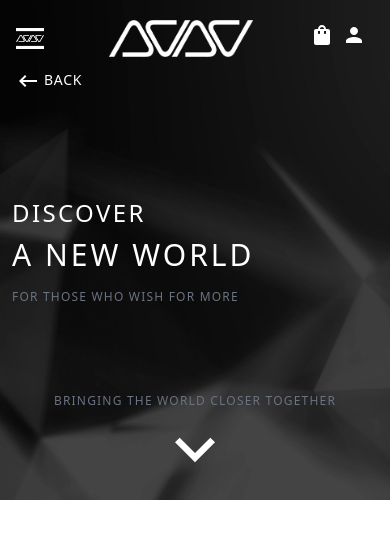
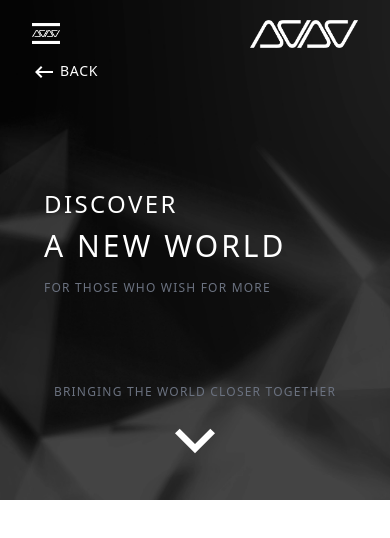
Before and after one commit to abdullah19191/Zemo-Nextjs-Webapp, a Next.js app: page / in a window 390 px wide. Shown: the top 538 px of the page. Built offline with nearby package versions, Linux system fonts and the light colour scheme.

Commit message:
Responsive Nabar Created

```diff
--- a/components/Headers/Header.js
+++ b/components/Headers/Header.js
@@ -7,63 +7,64 @@ import Header2 from "./Header2";
 const Header = () => {
   return (
     <div>
-      <div
-        style={{ backgroundImage: `url('/Images/ZIMO Pro.png')` }}
-        className="w-full object-cover h-[500px] bg-no-repeat bg-cover bg-center"
-      >
-        <div className="text-white flex items-center w-full px-4 py-3">
-          <div className="left_logos flex">
-            <img
+      <div  style={{ backgroundImage: `url('/Images/ZIMO Pro.png')` }}
+        className="w-full object-cover h-[500px] bg-no-repeat bg-cover bg-center">
+        <div className="text-white flex items-center w-full px-8 py-3 justify-between">
+
+          <div className=" w-[33%] flex"><img
               src="/Logo_s/ZIMO Menu Icon W.png"
               alt="logo"
-              className="  w-7 mt-2"
-            />
+              className=" w-7 mt-2"/>
             <div className="ml-4 relative ">
               <img
                 src="/Logo_s/ZIMO W.png"
                 alt="logo"
-                className=" w-24 mt-2 hidden md:block"
-              />
+                className=" w-24 mt-2 hidden md:block"/>
               <p className="hidden lg:block top-4 left-28 absolute  font-light text-md  ">
                 ABOUT
               </p>
             </div>
-          </div>
+            </div>
 
-          <div className="lg:ml-[550px] lg:mr-[350px] mx-auto">
-            <img
+          <div className="w-[33%] flex md:justify-center">
+          <img
               className="w-36    mt-2"
               src="/Logo_s/ZIMO ZIG W.png"
               alt="Workflow logo"
             />
           </div>
 
-          <div className="mt-2 hidden md:block p-2">
-            <p className="tracking-wider font-light text-xs text-white">
+          <div className=" w-[31%] justify-evenly items-center hidden lg:flex p-2">
+          <div className=" flex justify-center items-center ">
+          <p className="tracking-wider font-light text-xs text-white lg:mx-2">
               17:23 LONDON UNITED KINGDOM <br />
-              <span className="  text-yellow-400 ml-8">
+              <span className="  text-yellow-400 xl:ml-8">
                 SUNDAY, 12 FEBRUARY 2023
               </span>
             </p>
-          </div>
-          <img
+           <img
             src="/Images/England.com.png"
-            className="w-10 mt-2 hidden md:block"
+            className="w-10  hidden md:block"
             alt="Eng logo"
           />
-          <span className=" ml-2 text-white">
+          </div>
+          <span className=" ml-6 text-white">
             <ShoppingBagIcon />
           </span>
-          <span className=" mx-2 text-white">
+          <span className=" mx-4 text-white">
             <PersonIcon />
           </span>
+          </div>
         </div>
-        <p className="text-white  px-4 tracking-wider text-sm">
+
+        <div className="px-8">
+        <p className="text-white  tracking-wider text-sm">
           <span className="mr-1">
             <KeyboardBackspaceIcon />
           </span>
           BACK
         </p>
+        </div>
         <Header2 />
       </div>
     </div>
--- a/components/Headers/Header2.js
+++ b/components/Headers/Header2.js
@@ -3,7 +3,7 @@ import ExpandMoreIcon from "@mui/icons-material/ExpandMore";
 
 const Header2 = () => {
   return (
-    <div className="">
+    <div className="px-8">
       <div className="px-3 text-white flex flex-col justify-between w-full md:items-start translate-y-[50%] relative top-[50px]">
         <h3 className=" tracking-widest  text-2xl">DISCOVER</h3>
         <h1 className="tracking-widest  text-3xl mt-2">A NEW WORLD</h1>
```
